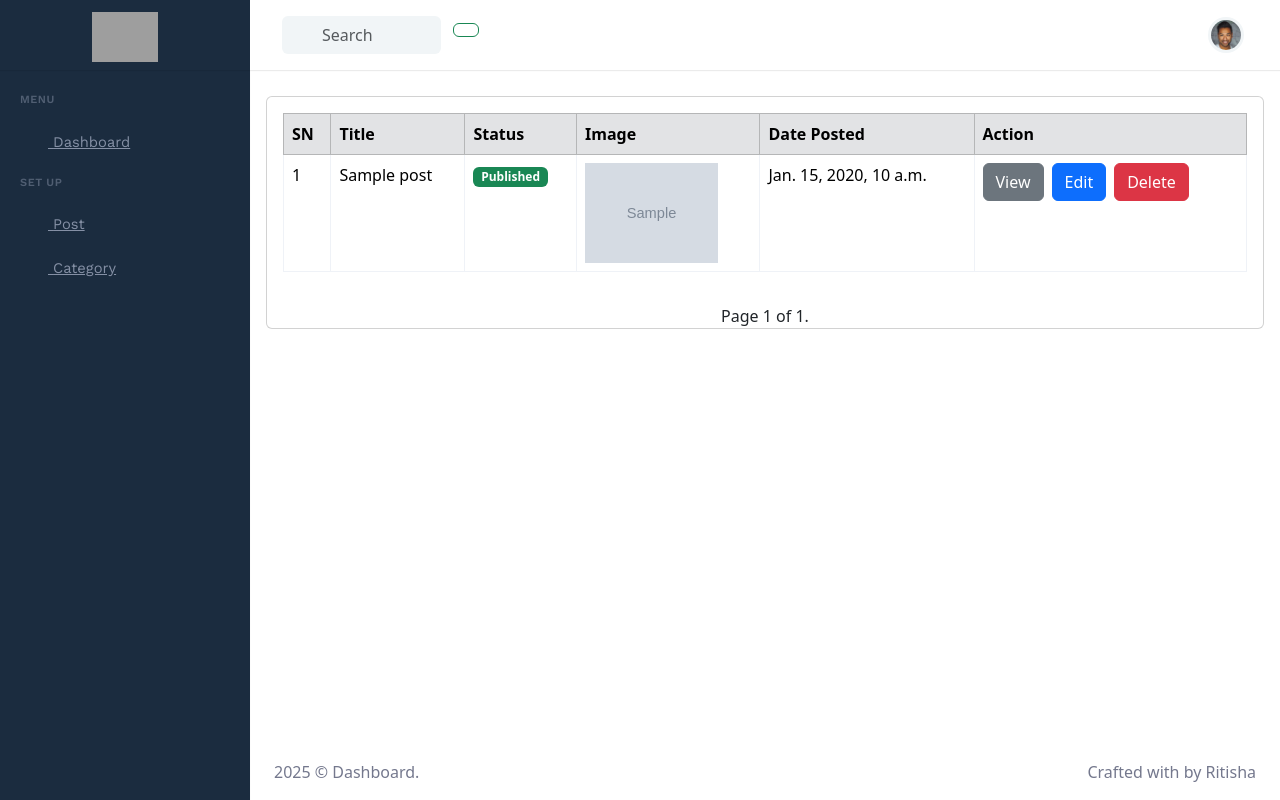
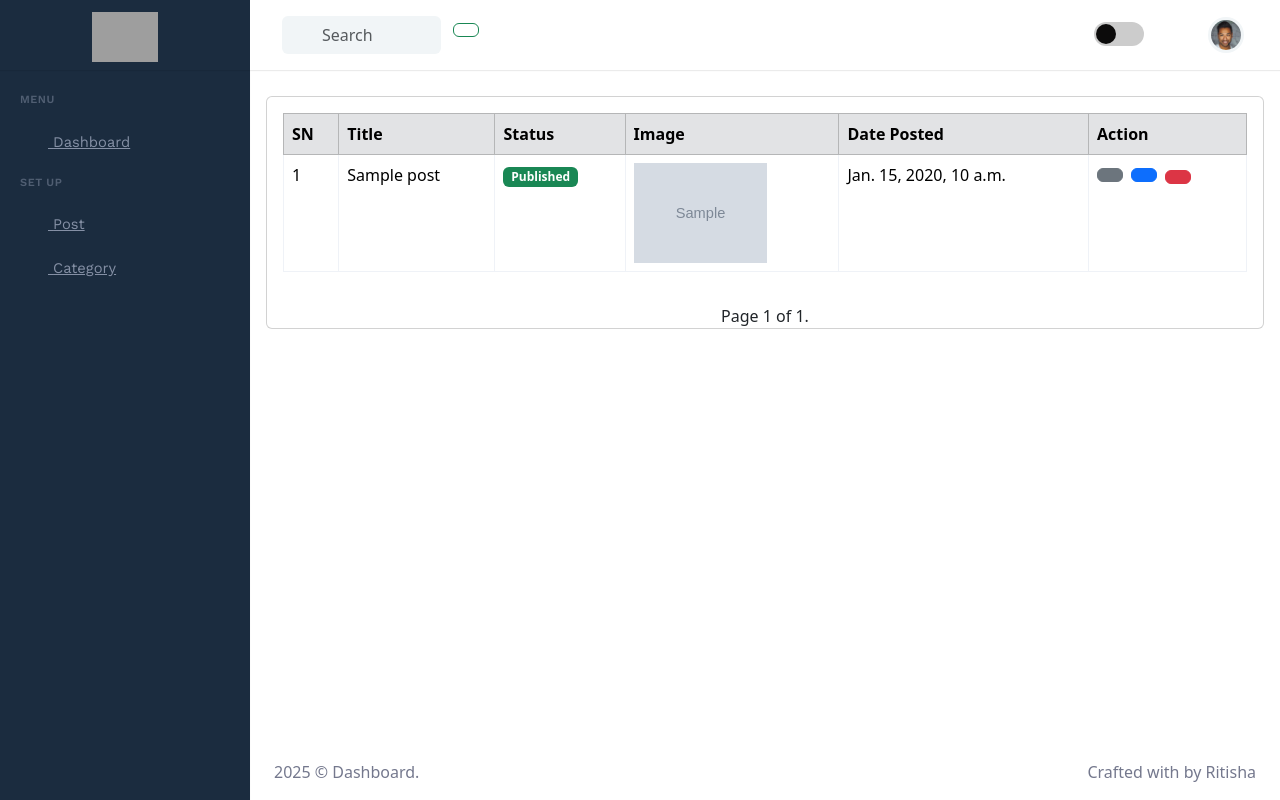
Before and after one commit to ritiSinke/crm2, a Django app: template templates/dashboard/posts/my_post.html in a window 1280 px wide. Run offline with Django 5.2, Linux system fonts and the light colour scheme; the template is opened without the code that fills it: most values are stand-ins (such as "Sample title", 1, 10 or a date in 2020); grey boxes marked "Sample" are stand-in pictures; some libraries are stand-ins or nearby versions; grey boxes are pictures that could not be loaded.

Commit message:
working in button icon

```diff
--- /dev/null
+++ b/static/css/custom.css
@@ -0,0 +1,185 @@
+.switch {
+  position: relative;
+  display: inline-block;
+  width: 50px;
+  height: 24px;
+  margin-top: 22px;
+}
+
+.switch input {
+  opacity: 0;
+  width: 0;
+  height: 0;
+}
+
+.slider {
+  position: absolute;
+  cursor: pointer;
+  top: 0; left: 0; right: 0; bottom: 0;
+  background-color: #ccc;
+  transition: .4s;
+  border-radius: 24px;
+}
+
+.slider:before {
+  position: absolute;
+  content: "";
+  height: 20px; width: 20px;
+  left: 2px; bottom: 2px;
+  background-color: rgb(12, 11, 11);
+  transition: .4s;
+  border-radius: 50%;
+}
+
+input:checked + .slider {
+  background-color: #edf0ed;
+}
+
+input:checked + .slider:before {
+  transform: translateX(26px);
+}
+
+
+body.darkmode {
+    background-color: #121212;
+}
+
+
+/* for dark mode  */
+body.darkmode h4,
+body.darkmode h5,
+body.darkmode h6,
+body.darkmode p {
+    color: #f1f1f1;
+}
+
+/* Navbar */
+body.darkmode .navbar-header {
+    background-color: #1f1f1f;
+    color: #ffffff;
+}
+
+/* Links */
+body.darkmode a {
+    color: #9ecbff;
+
+}
+
+/* Cards */
+body.darkmode .card {
+    background-color: #1e1e1e;
+    color: #f5f5f5;
+    border: 1px solid #333;
+}
+
+/* Sidebar */
+body.darkmode .vertical-menu {
+    background-color: #1a1a1a;
+    color: #f1f1f1;
+}
+
+body.darkmode .vertical-menu a {
+    color: #cfcfcf;
+}
+
+/* Dropdown */
+body.darkmode .dropdown-menu {
+    background-color: #1e1e1e;
+    color: #ddd;
+}
+
+/* Footer */
+body.darkmode .footer {
+    background-color: #1a1a1a;
+    color: #aaa;
+}
+
+/* Alerts */
+body.darkmode .alert {
+    background-color: #2e2e2e;
+    color: #fff;
+    border-color: #444;
+}
+
+/* Buttons and header items */
+body.darkmode .btn,
+body.darkmode .header-item {
+    background-color: #2a2a2a;
+    color: #f1f1f1;
+    border: none;
+}
+
+/* Form controls */
+body.darkmode .form-control {
+    background-color: #2d2d2d;
+    color: #fff;
+    border: 1px solid #444;
+}
+
+
+
+body.darkmode table.table {
+    background-color: #1e1e1e;
+    color: #e0e0e0;
+    border: 1px solid #444;
+}
+
+body.darkmode table.table thead {
+    background-color: #2c2c2c;
+    color: #fff;
+}
+
+body.darkmode table.table tbody tr:hover {
+    background-color: #272727;
+}
+
+body.darkmode table.table-bordered th,
+body.darkmode table.table-bordered td {
+    border: 1px solid #444;
+}
+
+body.darkmode table img {
+    border-radius: 4px;
+    max-height: 100px;
+}
+
+/* Buttons inside table */
+body.darkmode .btn-primary {
+    background-color: #0d6efd;
+    border-color: #0d6efd;
+    color: #fff;
+}
+
+body.darkmode .btn-secondary {
+    background-color: #6c757d;
+    border-color: #6c757d;
+    color: #fff;
+}
+
+body.darkmode .btn-danger {
+    background-color: #dc3545;
+    border-color: #dc3545;
+    color: #fff;
+}
+
+/* Badges */
+body.darkmode .badge.bg-warning {
+    background-color: #ffc107 !important;
+    color: #000 !important;
+}
+
+body.darkmode .badge.bg-success {
+    background-color: #28a745 !important;
+    color: #fff !important;
+}
+
+/* Pagination */
+body.darkmode .pagination a,
+body.darkmode .pagination span {
+    color: #e0e0e0;
+}
+
+body.darkmode .pagination a:hover {
+    color: #9ecbff;
+    text-decoration: underline;
+}
--- a/templates/dashboard/base_admin.html
+++ b/templates/dashboard/base_admin.html
@@ -15,6 +15,8 @@
     <link href="{% static 'dist/assets/css/icons.min.css' %}" rel="stylesheet" type="text/css" />
     <!-- App CSS -->
     <link href="{% static 'dist/assets/css/app.min.css' %}" id="app-style" rel="stylesheet" type="text/css" />
+
+    <link href="{% static 'css/custom.css' %}" rel="stylesheet" />
 
     {% block css %}{% endblock css %}
 
@@ -57,6 +59,8 @@
                             <i class="ri-menu-2-line align-middle"></i>
                         </button>
 
+
+
                         <!-- App Search-->
                         {% block search_content %}
 
@@ -65,7 +69,12 @@
 
                     <div class="d-flex">
 
-
+                       <div class="theme-toggle">
+                            <label class="switch">
+                                <input type="checkbox" id="themeToggle">
+                                <span class="slider round"></span>
+                            </label>
+                        </div>
 
                         <div class="dropdown d-none d-lg-inline-block ms-1">
                             <button type="button" class="btn header-item noti-icon waves-effect" data-toggle="fullscreen">
@@ -150,11 +159,12 @@
                                 <div class="dropdown-divider"></div>
                                 <a class="dropdown-item text-danger" href="{% url 'logout' %}"><i class="ri-shut-down-line align-middle me-1 text-danger"></i> Logout</a>
                             </div>
+
+
+
                         </div>
 
 
-
-                    </div>
                 </div>
             </header>
 
@@ -342,9 +352,7 @@
 
             return true;
         }
-      </script>
 
-    <script>
         document.addEventListener('DOMContentLoaded', function () {
             const bell = document.getElementById('page-header-notifications-dropdown');
             const dot = document.getElementById('notification-dot');
@@ -367,6 +375,28 @@
                 });
             });
         });
+
+ const toggle = document.getElementById('themeToggle');
+
+  document.addEventListener('DOMContentLoaded', () => {
+    const savedTheme = localStorage.getItem('theme');
+    if (savedTheme === 'dark') {
+      document.body.classList.add('darkmode');
+      toggle.checked = true;
+    }
+  });
+
+  toggle.addEventListener('change', () => {
+    if (toggle.checked) {
+      document.body.classList.add('darkmode');
+      localStorage.setItem('theme', 'dark');
+    } else {
+      document.body.classList.remove('darkmode');
+      localStorage.setItem('theme', 'light');
+    }
+  });
+
+
     </script>
 
 
--- a/templates/dashboard/category/category_list.html
+++ b/templates/dashboard/category/category_list.html
@@ -55,7 +55,7 @@
                     {% if request.user.is_superuser%}
                         <td>
                             <div class="d-flex gap-2 align-items-center">
-                                        <a href="{% url 'category_update' category.pk %}" class="btn btn-primary">Edit</a>
+                                        <a href="{% url 'category_update' category.pk %}" class="btn btn-primary"><i class="ri-edit-2-line"></i></a>
                                         <form method="post" action="{% url 'delete_category' category.pk %}" class="m-0 p-0">
                                             {% csrf_token %}
                                             <button type="submit" class="btn btn-danger" onclick="return confirmDeleteModal(event)">Delete</button>
--- a/templates/dashboard/posts/list_posts.html
+++ b/templates/dashboard/posts/list_posts.html
@@ -59,11 +59,11 @@
                     <td> {{ post.date_posted}}</td>
                     <td>
                           <div class="d-flex gap-2 align-items-center">
-                              <a href="{% url 'admin_post_details' post.pk %}" class="btn btn-secondary">View</a>
-                              <a href="{% url 'update-post' post.pk %}" class="btn btn-primary">Edit</a>
+                              <a href="{% url 'admin_post_details' post.pk %}" class="btn btn-secondary"><i class="ri-eye-line"></i></a>
+                              <a href="{% url 'update-post' post.pk %}" class="btn btn-primary"><i class="ri-edit-2-line"></i></a>
                               <form method="post" action="{% url 'delete-post' post.pk %}" class="m-0 p-0">
                                   {% csrf_token %}
-                                  <button type="submit" class="btn btn-danger" onclick="return confirmDeleteModal(event)">Delete</button>
+                                  <button type="submit" class="btn btn-danger" onclick="return confirmDeleteModal(event)"><i class="ri-delete-bin-line"></i></button>
                               </form>
                           </div>
 
--- a/templates/dashboard/posts/my_post.html
+++ b/templates/dashboard/posts/my_post.html
@@ -60,13 +60,13 @@
                     <td>
 
                         <div class="d-flex gap-2 align-items-center">
-                            <a href="{% url 'admin_post_details' post.pk %}" class="btn btn-secondary">View</a>
+                            <a href="{% url 'admin_post_details' post.pk %}" class="btn btn-secondary"><i class="ri-eye-line"></i></a>
 
 
-                                <a href="{% url 'update-post' post.pk %}" class="btn btn-primary">Edit</a>
+                                <a href="{% url 'update-post' post.pk %}" class="btn btn-primary"><i class="ri-edit-2-line"></i></a>
                                 <form method="post" action="{% url 'delete-post' post.pk %}" class="m-0 p-0">
                                     {% csrf_token %}
-                                    <button type="submit" class="btn btn-danger" onclick="return confirmDeleteModal(event)">Delete</button>
+                                    <button type="submit" class="btn btn-danger" onclick="return confirmDeleteModal(event)"><i class="ri-delete-bin-line"></i></button>
                                 </form>
 
                           </div>
--- a/templates/dashboard/users/author_list.html
+++ b/templates/dashboard/users/author_list.html
@@ -57,10 +57,10 @@
                    <td>
 
                           <div class="d-flex gap-2 align-items-center">
-                                        <a href="{% url 'user_status_update'  user.id %}" class="btn btn-primary">Edit</a>
+                                        <a href="{% url 'user_status_update'  user.id %}" class="btn btn-primary"><i class="ri-delete-bin-line"></i></a>
                                         <form method="post" action="{% url 'delete_user' user.id%}" class="m-0 p-0">
                                             {% csrf_token %}
-                                            <button type="submit" class="btn btn-danger" onclick="return confirmDeleteModal(event)">Delete</button>
+                                            <button type="submit" class="btn btn-danger" onclick="return confirmDeleteModal(event)"><i class="ri-delete-bin-line"></i></button>
                                          </form>
                             </div>
 
--- a/templates/dashboard/users/user_list.html
+++ b/templates/dashboard/users/user_list.html
@@ -59,10 +59,10 @@
 
                         <a href="{% url 'user_details' user.id %}" class="btn btn-secondary" >View</a>
 
-                        <a href="{% url 'user_status_update'  user.id %}" class="btn btn-primary">Edit</a>
+                        <a href="{% url 'user_status_update'  user.id %}" class="btn btn-primary"><i class="ri-edit-2-line"></i></a>
                         <form method="post" action="{% url 'delete_user' user.id%}" class="m-0 p-0">
                           {% csrf_token %}
-                          <button type="submit" class="btn btn-danger" onclick="return confirmDeleteModal(event)">Delete</button>
+                          <button type="submit" class="btn btn-danger" onclick="return confirmDeleteModal(event)"><i class="ri-delete-bin-line"></i></button>
                         </form>
                       </div>
                 </td>
```
Also changed, not shown: static/lib/owlcarousel/assets/owl.carousel.css.
